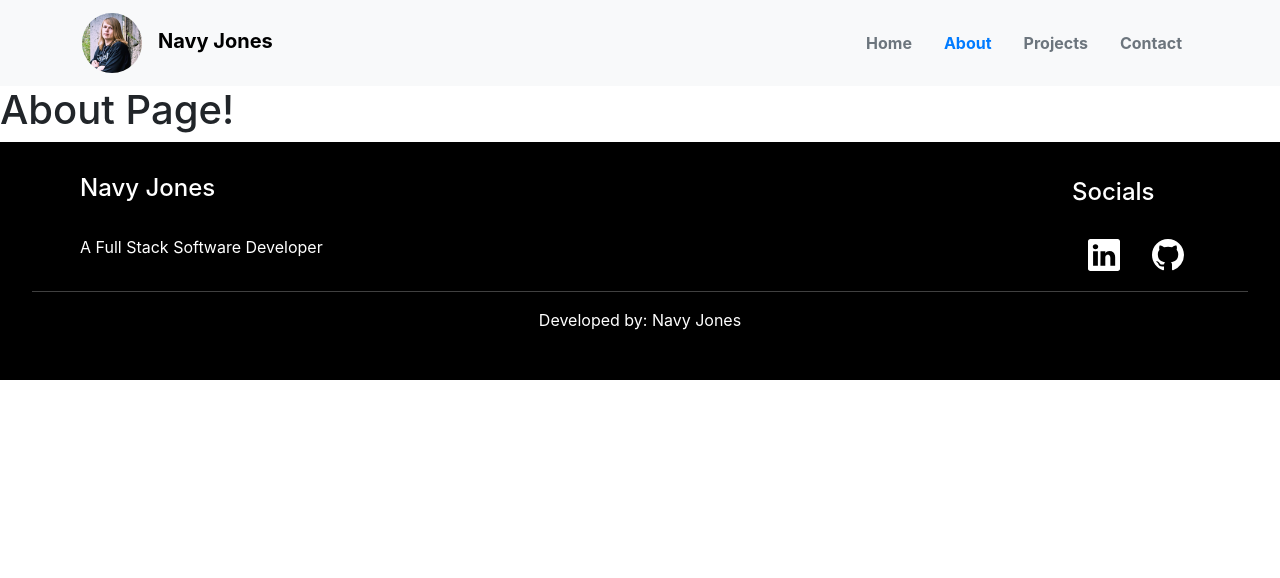
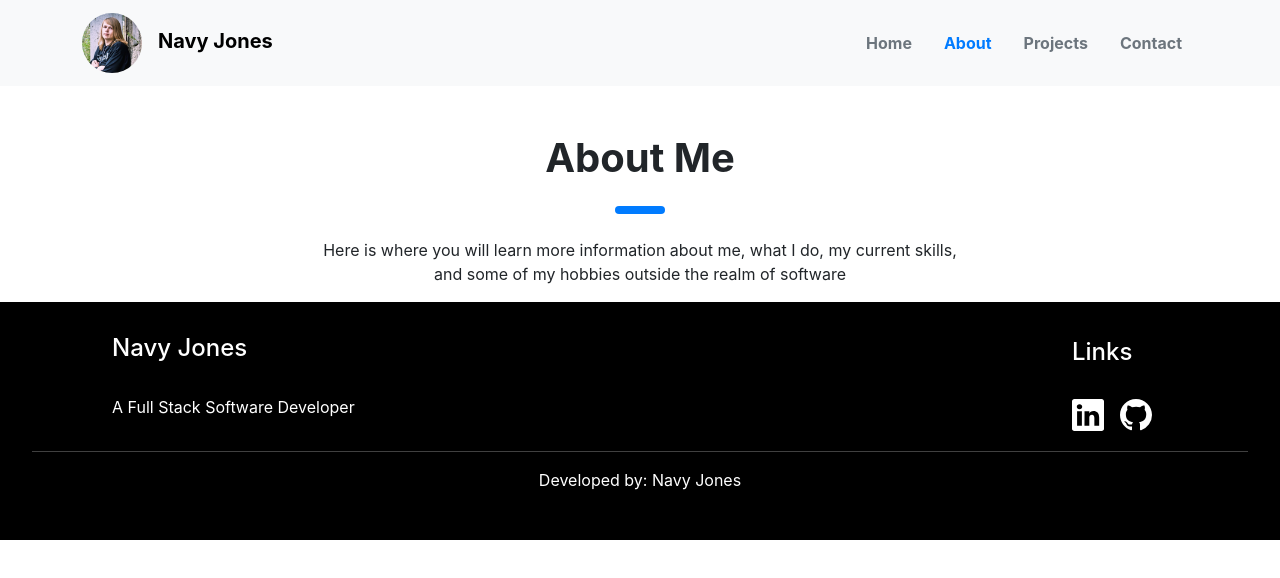
Before and after one commit to jonesna213/Portfolio, a React (Create React App) app: page /about in a window 1280 px wide. Shown: the top 578 px of the page. Built offline with nearby package versions, Linux system fonts and the light colour scheme.

Commit message:
Changed icon and started on the about page

```diff
--- a/public/index.html
+++ b/public/index.html
@@ -2,7 +2,7 @@
 <html lang="en">
   <head>
     <meta charset="utf-8" />
-    <link rel="icon" href="%PUBLIC_URL%/icon.svg" />
+    <link rel="icon" href="%PUBLIC_URL%/pic.ico" />
     <meta name="viewport" content="width=device-width, initial-scale=1" />
     <meta name="theme-color" content="#000000" />
     <meta
--- a/src/components/Footer.js
+++ b/src/components/Footer.js
@@ -9,8 +9,8 @@ const Footer = () => {
                     <p>A Full Stack Software Developer</p>
                 </div>
                 <div>
-                    <h4>Socials</h4>
-                    <div className={styles.socials}>
+                    <h4>Links</h4>
+                    <div className={styles.links}>
                         <a href="https://www.linkedin.com/in/navy-jones-329166231/" target="_blank" rel="noreferrer">
                             <svg xmlns="http://www.w3.org/2000/svg" width="32" height="32" fill="white" class="bi bi-linkedin" viewBox="0 0 16 16">
                                 <path d="M0 1.146C0 .513.526 0 1.175 0h13.65C15.474 0 16 .513 16 1.146v13.708c0 .633-.526 1.146-1.175 1.146H1.175C.526 16 0 15.487 0 14.854V1.146zm4.943 12.248V6.169H2.542v7.225h2.401zm-1.2-8.212c.837 0 1.358-.554 1.358-1.248-.015-.709-.52-1.248-1.342-1.248-.822 0-1.359.54-1.359 1.248 0 .694.521 1.248 1.327 1.248h.016zm4.908 8.212V9.359c0-.216.016-.432.08-.586.173-.431.568-.878 1.232-.878.869 0 1.216.662 1.216 1.634v3.865h2.401V9.25c0-2.22-1.184-3.252-2.764-3.252-1.274 0-1.845.7-2.165 1.193v.025h-.016a5.54 5.54 0 0 1 .016-.025V6.169h-2.4c.03.678 0 7.225 0 7.225h2.4z" />
--- a/src/components/Footer.module.css
+++ b/src/components/Footer.module.css
@@ -8,14 +8,15 @@
     flex-wrap: wrap;
     justify-content: space-between;
     align-items: center;
-    margin-left: 3rem;
-    margin-right: 3rem;
+    margin-left: 5rem;
+    margin-right: 5rem;
 }
 .end {
     text-align: center;
 }
-.socials a {
-    margin: 1rem;
+.links a {
+    margin-top: 1rem;
+    margin-right: 1rem;
 }
 .row h4 {
     margin-bottom: 2rem;
--- a/src/components/Navigation.js
+++ b/src/components/Navigation.js
@@ -11,7 +11,7 @@ const Navigation = () => {
     };
 
     return (
-        <nav className={`navbar navbar-expand-md navbar-light bg-light ${styles.navbar}`}>
+        <nav className={`navbar navbar-expand-md navbar-light bg-light`}>
             <div className="container">
                 <NavLink className="navbar-brand" to="/">
                     <img src={image} alt="Navy Jones" className={`rounded-circle ${styles.pic}`} />
--- a/src/components/Navigation.module.css
+++ b/src/components/Navigation.module.css
@@ -9,7 +9,7 @@
     display: block;
     padding: 0.5rem 1rem;
     text-decoration: none;
-    transition: color 0.15s ease-in-out, background-color 0.15s ease-in-out, border-color 0.15s ease-in-out, box-shadow 0.15s ease-in-out;
+    transition: color 0.2s ease-in-out;
 }
 
 .links:hover {
--- a/src/pages/About.js
+++ b/src/pages/About.js
@@ -1,5 +1,19 @@
+import styles from "./css/About.module.css";
+
 const AboutPage = () => {
-    return <h1>About Page!</h1>;
+    return (
+        <div className={styles.container}>
+            <h1 className="fw-bold text-center">About Me</h1>
+            <div className={`mx-auto my-4 ${styles.customHr}`}></div>
+            <p className="text-center w-50 mx-auto">Here is where you will learn more information about me, what I do, my current skills,
+                    and some of my hobbies outside the realm of software</p>
+
+            <div className="d-flex">
+
+            </div>
+
+        </div>
+    );
 }
 
 export default AboutPage;
--- a/src/pages/Home.js
+++ b/src/pages/Home.js
@@ -5,7 +5,8 @@ const HomePage = () => {
     return (
         <div className={styles.container}>
             <h1>Hey, I'm Navy Jones</h1>
-            <p>A Full Stack Software Developer with a passion for learning and improvement</p>
+            <p>A Full Stack Software Developer on an exciting journey of learning and innovation.<br />
+                Crafting digital solutions with an insatiable curiosity and a commitment to continuous improvement</p>
             <NavLink to="/projects" className={styles.projectsButton}>Projects</NavLink>
         </div>
     );
--- /dev/null
+++ b/src/pages/css/About.module.css
@@ -0,0 +1,10 @@
+.container {
+    margin-top: 3rem;
+}
+
+.customHr {
+    height: 8px;
+    width: 50px;
+    background-color: #007bff;
+    border-radius: 50px;
+}
--- a/src/pages/css/Home.module.css
+++ b/src/pages/css/Home.module.css
@@ -11,7 +11,7 @@
 }
 
 .container p {
-    font-size: 1.2rem;
+    font-size: 1rem;
     color: #666;
     margin-bottom: 2rem;
 }
```
Also changed, not shown: public/icon.svg (deleted), public/manifest.json, 1 other file (tests, documents, lock files or other folders).
